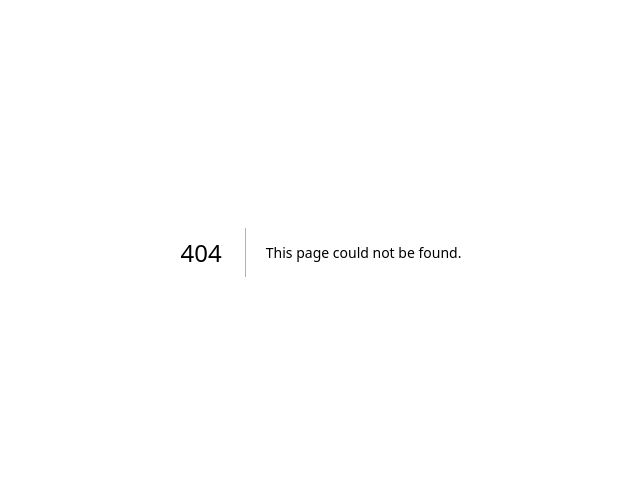
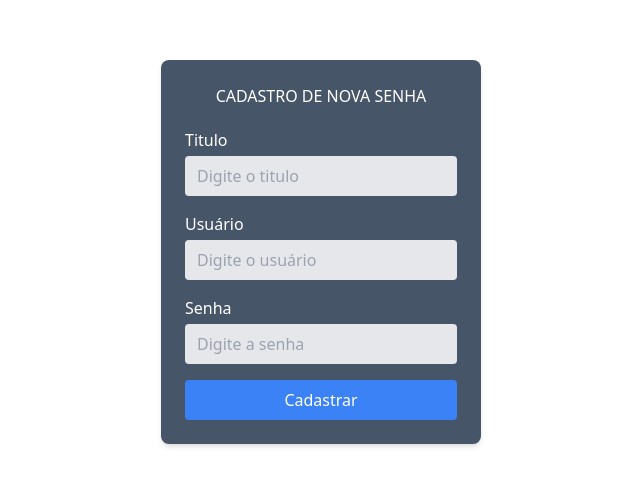
Before and after one commit to RafaelViniciusSenac/hub-innovation5Teste, a Next.js app: page /home/cadastro in a window 1280 px wide. Before the commit this address had no page. Shown: the part 148-634 px from the top of the page, without its empty margins (319-959 px from the left). Built offline with nearby package versions, Linux system fonts and the light colour scheme.

Commit message:
feature: Criaçao da tela de cadastro, juntamente com o id no localstorage

```diff
--- /dev/null
+++ b/app/(pages)/home/cadastro/page.js
@@ -0,0 +1,59 @@
+"use client"
+import { CadastrarNovaSenha } from "@/app/controller/cadastroController";
+import { useRouter } from "next/navigation";
+import { useState } from "react";
+export default function Cadastro(){
+    const [usuario, setUsuario] = useState("")
+    const [senha, setSenha] = useState("")
+    const [titulo, setTitulo] = useState("")
+    const router = useRouter()
+    async function handleSubmit(event) {
+        event.preventDefault()
+        const dados = await CadastrarNovaSenha(Number(localStorage.getItem("userId")), titulo, usuario, senha)
+
+        if (dados.status) {
+            router.push(`/home`)
+        }
+    }
+    return (
+        <div className="flex items-center justify-center w-full h-screen">
+        <div className="w-80 bg-slate-600 p-6 rounded-lg shadow-md">
+            <h1 className="text-center mb-5  text-white">CADASTRO DE NOVA SENHA</h1>
+            <form onSubmit={handleSubmit} className="space-y-4">
+                <div className="form-control">
+                    <label className="block text-white mb-1">Titulo</label>
+                    <input
+                        type="text"
+                        placeholder="Digite o titulo"
+                        className="w-full px-3 py-2 bg-gray-200 rounded"
+                        onChange={(e) => setTitulo(e.target.value)}
+                    />
+                </div>
+                <div className="form-control">
+                    <label className="block text-white mb-1">Usuário</label>
+                    <input
+                        type="text"
+                        placeholder="Digite o usuário"
+                        className="w-full px-3 py-2 bg-gray-200 rounded  "
+                        onChange={(e) => setUsuario(e.target.value)}
+                    />
+                </div>
+                <div className="form-control">
+                    <label className="block text-white mb-1">Senha</label>
+                    <input
+                        type="password"
+                        placeholder="Digite a senha"
+                        className="w-full px-3 py-2 bg-gray-200 rounded"
+                        onChange={(e) => setSenha(e.target.value)}
+                    />
+                </div>
+                <button
+                    className="w-full py-2 bg-blue-500 text-white rounded hover:bg-blue-600 "
+                >
+                    Cadastrar
+                </button>
+            </form>
+        </div>
+    </div>
+    )
+}
--- a/app/(pages)/home/page.js
+++ b/app/(pages)/home/page.js
@@ -1,18 +1,49 @@
 "use client"
-import { Suspense } from 'react';
-import UserData from './userData';
+import { GetUserPasswords } from '@/app/controller/userController';
+import { useRouter } from 'next/navigation';
+import { useEffect, useState } from 'react';
 
 
 export default function Home() {
+    const [userData, setUserData] = useState([]);
+    const router = useRouter()
+    async function GetUserData() {
+        const dados = await GetUserPasswords(Number(localStorage.getItem("userId")));
+        setUserData(dados);
+    }
+
+    useEffect(() => {
+        GetUserData()
+    }, []);
+
+
     return (
         <div className="max-w-7xl mx-auto">
             <div className="flex flex-col justify-center items-center ">
                 <h1 className="text-4xl font-bold text-gray-800 mb-4 text-center">Bem-vindo</h1>
-                <button className="bg-blue-600 text-white w-56 py-1 rounded-lg mb-6">Nova Senha</button>
             </div>
-            <Suspense fallback={<p>Carregando...</p>}>
+            <div>
+                <div className="flex justify-center items-center">
+                    <button onClick={() => router.push(`/home/cadastro`)} className="bg-blue-600 text-white w-56 py-1 rounded-lg mb-6">Nova Senha</button>
+                </div>
+                <div className="mt-6 grid grid-cols-1 md:grid-cols-2 lg:grid-cols-3 gap-4">
+                    {userData.map((item, index) => (
+                        <div key={index} className="bg-white shadow-lg rounded-lg p-6 border border-gray-200">
+                            <h2 className="text-2xl font-semibold text-gray-700 mb-2">{item.titulo}</h2>
+                            <p className="text-gray-600 mb-1">Usuário: {item.usuario}</p>
+                            <p className="text-gray-600 mb-4">Senha: {item.senha}</p>
+                            <div className="flex gap-2 justify-end">
+                                <button className="bg-red-500 text-white px-4 py-2 rounded">
+                                    Excluir
+                                </button>
+                            </div>
+                        </div>
+                    ))}
+                </div>
+            </div>
+            {/* <Suspense fallback={<p>Carregando...</p>}>
                 <UserData/>
-            </Suspense>
+            </Suspense> */}
         </div>
     );
 }
--- a/app/(pages)/home/userData.js
+++ /dev/null
@@ -1,38 +0,0 @@
-import { GetUserPasswords } from "@/app/controller/userController";
-import { useSearchParams } from 'next/navigation';
-import { useEffect, useState } from "react";
-
-
-export default function UserData() {
-    const [userData, setUserData] = useState([]);
-    const searchParams = useSearchParams();
-    const idUsuario = Number(searchParams.get('id'));
-
-    useEffect(() => {
-        async function GetUserData() {
-            const dados = await GetUserPasswords(idUsuario);
-            setUserData(dados);
-        }
-
-        if (idUsuario) {
-            GetUserData();
-        }
-    }, [idUsuario]);
-
-    return (
-        <div className="mt-6 grid grid-cols-1 md:grid-cols-2 lg:grid-cols-3 gap-4">
-            {userData.map((item, index) => (
-                <div key={index} className="bg-white shadow-lg rounded-lg p-6 border border-gray-200">
-                    <h2 className="text-2xl font-semibold text-gray-700 mb-2">{item.titulo}</h2>
-                    <p className="text-gray-600 mb-1">Usuário: {item.usuario}</p>
-                    <p className="text-gray-600 mb-4">Senha: {item.senha}</p>
-                    <div className="flex gap-2 justify-end">
-                        <button className="bg-red-500 text-white px-4 py-2 rounded">
-                            Excluir
-                        </button>
-                    </div>
-                </div>
-            ))}
-        </div>
-    );
-}
--- /dev/null
+++ b/app/api/rotas/cadastro/route.js
@@ -0,0 +1,20 @@
+import { NextResponse } from 'next/server';
+import { readJsonFile, writeJsonFile } from '../../jsonUtils';
+
+
+export async function POST(req) {
+    const newUser = await req.json();
+    const data = await readJsonFile();
+    const usuarioAlvo = data.find(u => u.id === newUser.id)
+    console.log(usuarioAlvo)
+    if (usuarioAlvo) {
+        usuarioAlvo.passwords.push({
+            titulo: newUser.titulo,
+            usuario: newUser.usuario,
+            senha: newUser.senha
+        });
+
+        await writeJsonFile(data);
+        return NextResponse.json({ message: 'Cadastrado com sucesso!', status: true });
+    }
+}
--- a/app/api/login/route.js
+++ b/app/api/rotas/login/route.js
@@ -1,5 +1,5 @@
 import { NextResponse } from 'next/server';
-import { readJsonFile, writeJsonFile } from '../jsonUtils';
+import { readJsonFile, writeJsonFile } from '../../jsonUtils';
 
 export async function POST(req) {
     const newUser = await req.json();
--- a/app/api/users/route.js
+++ b/app/api/rotas/users/route.js
@@ -1,7 +1,7 @@
 // import fs from 'fs';
 import { NextResponse } from 'next/server';
 
-import { readJsonFile } from '../jsonUtils';
+import { readJsonFile } from '../../jsonUtils';
 // export async function GET() {
 //     const data = await readJsonFile();
 //     return NextResponse.json(data);
--- /dev/null
+++ b/app/controller/cadastroController.js
@@ -0,0 +1,17 @@
+export async function CadastrarNovaSenha(id,titulo,usuario,senha) {
+    try {
+        const response = await fetch('/api/rotas/cadastro', {
+            method: 'POST',
+            headers: {
+                'Content-Type': 'application/json',
+            },
+            body: JSON.stringify({ id,titulo,usuario, senha }),
+        });
+        const dados = await response.json()
+        console.log(dados)
+        return dados
+    } catch (error) {
+        console.error('Erro ao adicionar :', error);
+    }
+
+}
--- a/app/controller/loginController.js
+++ b/app/controller/loginController.js
@@ -1,6 +1,6 @@
 export async function VerificaLogin(usuario,senha) {
     try {
-        const response = await fetch('/api/login', {
+        const response = await fetch('/api/rotas/login', {
             method: 'POST',
             headers: {
                 'Content-Type': 'application/json',
@@ -8,6 +8,7 @@ export async function VerificaLogin(usuario,senha) {
             body: JSON.stringify({ usuario, senha }),
         });
         const dados = await response.json()
+        localStorage.setItem("userId",dados.userId)
         return dados
     } catch (error) {
         console.error('Erro ao adicionar usuário:', error);
--- a/app/controller/userController.js
+++ b/app/controller/userController.js
@@ -1,19 +1,6 @@
-
-
-export async function GetAllUsers(){
-    try {
-        const response = await fetch('/api/users');
-        const data = await response.json();
-        console.log(data)
-        return data;
-    } catch (error) {
-        console.error('Erro ao buscar usuários:', error);
-    }
-}
-
 export async function GetUserPasswords(id) {
     try {
-        const response = await fetch('/api/users', {
+        const response = await fetch('/api/rotas/users', {
             method: 'POST',
             headers: {
                 'Content-Type': 'application/json',
--- a/app/page.js
+++ b/app/page.js
@@ -10,10 +10,10 @@ export default function Login() {
 
     async function handleSubmit(event) {
         event.preventDefault()
-    const response = await VerificaLogin(usuario,senha)
+        const response = await VerificaLogin(usuario, senha)
         console.log(response)
-    if(response){
-        router.push(`/home?id=${response.userId}`)
+        if (response) {
+            router.push(`/home`)
         }
     }
     return (
```
Also changed, not shown: app/api/db/data.json (+22 -1 lines). Lines whose indentation alone changed are shown as unchanged.
